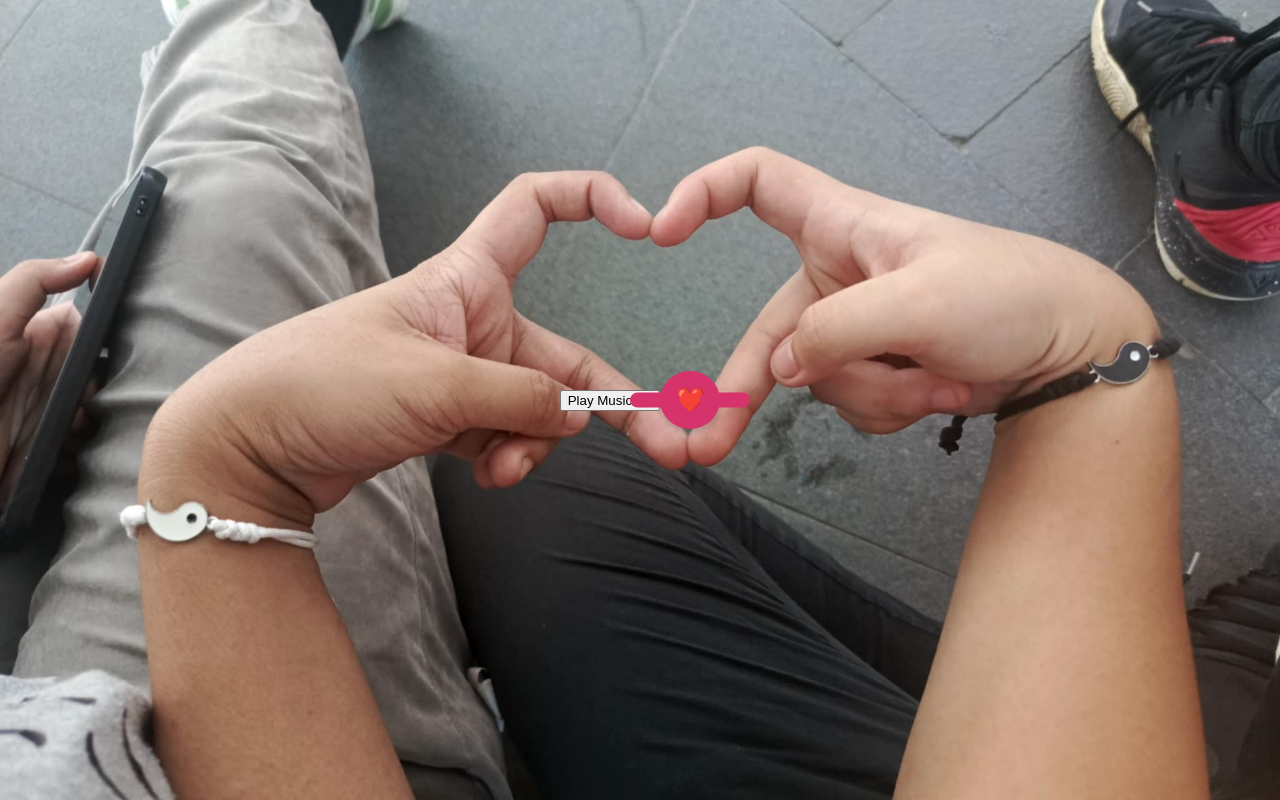
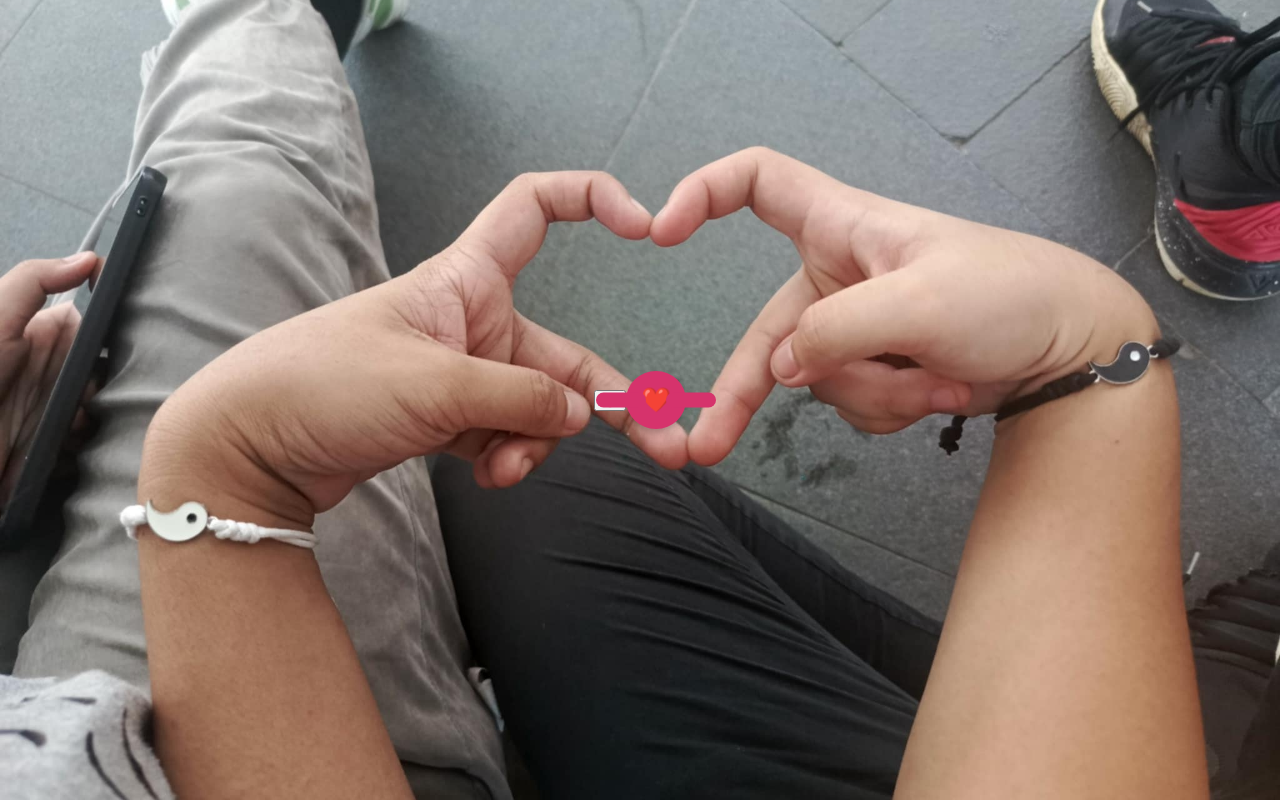
Before and after one commit to Aizendouhg/2nd-months, a plain HTML site: page index.html in a window 1280 px wide. Drawn offline with Linux system fonts and the light colour scheme.

Commit message:
Update index.html

```diff
--- a/index.html
+++ b/index.html
@@ -91,6 +91,7 @@
 
         function playMusic() {
             audio.play();
+        }
 
         function showLetter() {
             document.querySelector('.container').style.display = 'block';
@@ -100,7 +101,7 @@
 </head>
 <body>
 
-    <button onclick="playMusic()">Play Music ❤️</button>
+    <button onclick="playMusic()">❤️</button>
 
     <button class="show-button" onclick="showLetter()">❤️</button>
 
```
